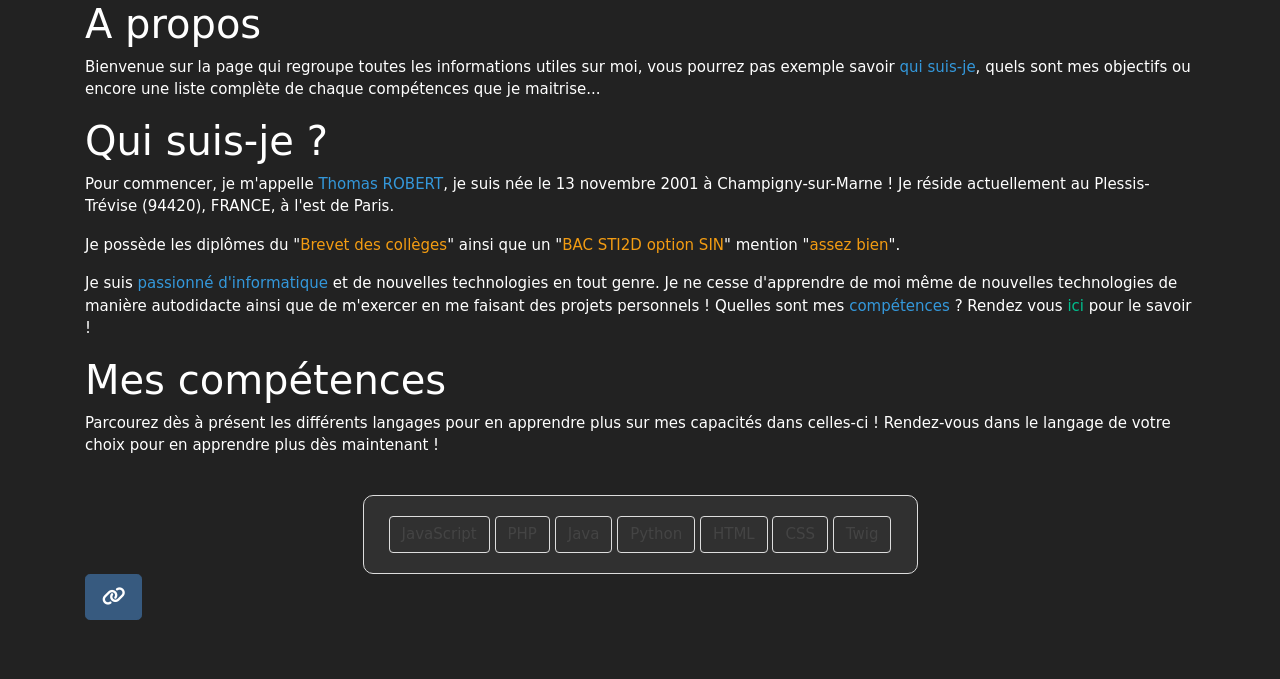
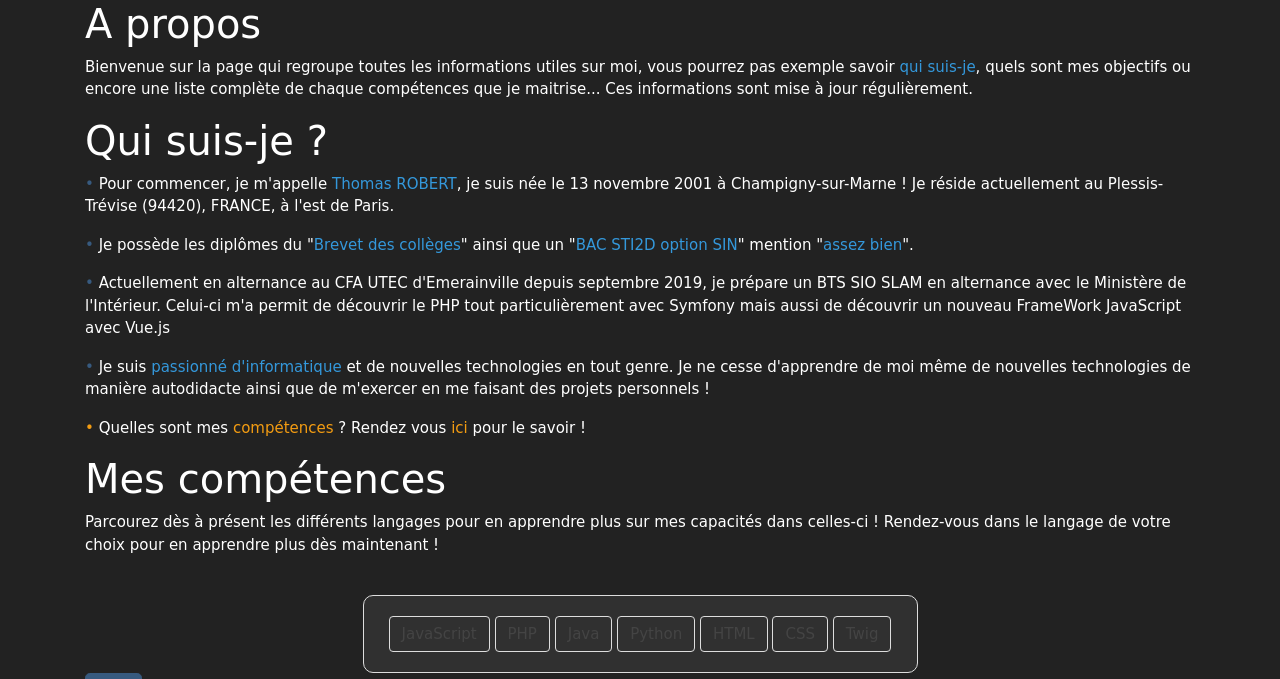
Before and after one commit to xReapex/Portfolio, a Symfony app: template templates/about/about.html.twig in a window 1280 px wide. Shown: the part 71-750 px from the top of the page. Run offline with Twig, Linux system fonts and the light colour scheme; the template is opened without the code that fills it, so the values that code supplies are empty; some libraries are stand-ins or nearby versions; some web fonts are replaced.

Commit message:
Minor update

```diff
--- a/templates/about/about.html.twig
+++ b/templates/about/about.html.twig
@@ -9,15 +9,17 @@
     <div class="centre">
         <div>
             <h2>A propos</h2>
-            <p>Bienvenue sur la page qui regroupe toutes les informations utiles sur moi, vous pourrez pas exemple savoir <a href="#qui_suis_je" class="text-info">qui suis-je</a>, quels sont mes objectifs ou encore une liste complète de chaque compétences que je maitrise...</p>
+            <p>Bienvenue sur la page qui regroupe toutes les informations utiles sur moi, vous pourrez pas exemple savoir <a href="#qui_suis_je" class="text-info">qui suis-je</a>, quels sont mes objectifs ou encore une liste complète de chaque compétences que je maitrise... Ces informations sont mise à jour régulièrement.</p>
         </div>
     </div>
     <div class="centre" id="qui_suis_je">
         <div>
             <h2>Qui suis-je ?</h2>
-            <p>Pour commencer, je m'appelle <c class="text-info">Thomas ROBERT</c>, je suis née le 13 novembre 2001 à Champigny-sur-Marne ! Je réside actuellement au Plessis-Trévise (94420), FRANCE, à l'est de Paris.</p>
-            <p>Je possède les diplômes du "<c class="text-warning">Brevet des collèges</c>" ainsi que un "<c class="text-warning">BAC STI2D option SIN</c>" mention "<c class="text-warning">assez bien</c>".</p>
-            <p>Je suis <c class="text-info">passionné d'informatique</c> et de nouvelles technologies en tout genre. Je ne cesse d'apprendre de moi même de nouvelles technologies de manière autodidacte ainsi que de m'exercer en me faisant des projets personnels ! Quelles sont mes <c class="text-info">compétences</c> ? Rendez vous <a href="#competences" class="text-success">ici</a> pour le savoir ! </p>
+            <p><c class="text-primary">•</c> Pour commencer, je m'appelle <c class="text-info">Thomas ROBERT</c>, je suis née le 13 novembre 2001 à Champigny-sur-Marne ! Je réside actuellement au Plessis-Trévise (94420), FRANCE, à l'est de Paris.</p>
+            <p><c class="text-primary">•</c> Je possède les diplômes du "<c class="text-info">Brevet des collèges</c>" ainsi que un "<c class="text-info">BAC STI2D option SIN</c>" mention "<c class="text-info">assez bien</c>".</p>
+            <p><c class="text-primary">•</c> Actuellement en alternance au CFA UTEC d'Emerainville depuis septembre 2019, je prépare un BTS SIO SLAM en alternance avec le Ministère de l'Intérieur. Celui-ci m'a permit de découvrir le PHP tout particulièrement avec Symfony mais aussi de découvrir un nouveau FrameWork JavaScript avec Vue.js</p>
+            <p><c class="text-primary">•</c> Je suis <c class="text-info">passionné d'informatique</c> et de nouvelles technologies en tout genre. Je ne cesse d'apprendre de moi même de nouvelles technologies de manière autodidacte ainsi que de m'exercer en me faisant des projets personnels !</p>
+            <p><c class="text-warning">•</c> Quelles sont mes <c class="text-warning">compétences</c> ? Rendez vous <a href="#competences" class="text-warning">ici</a> pour le savoir ! </p>
         </div>
     </div>
     <div class="centre" id="competences">
```
Also changed, not shown: 1 other file.
